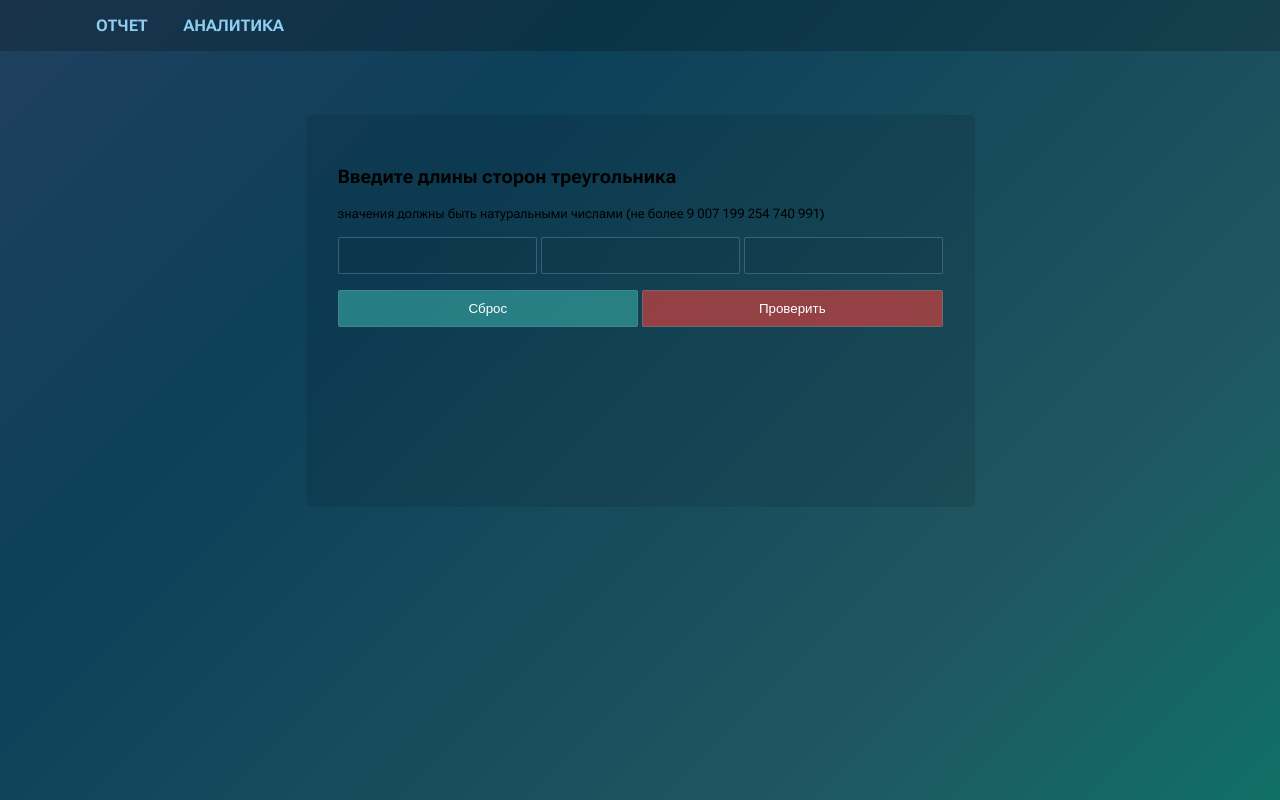
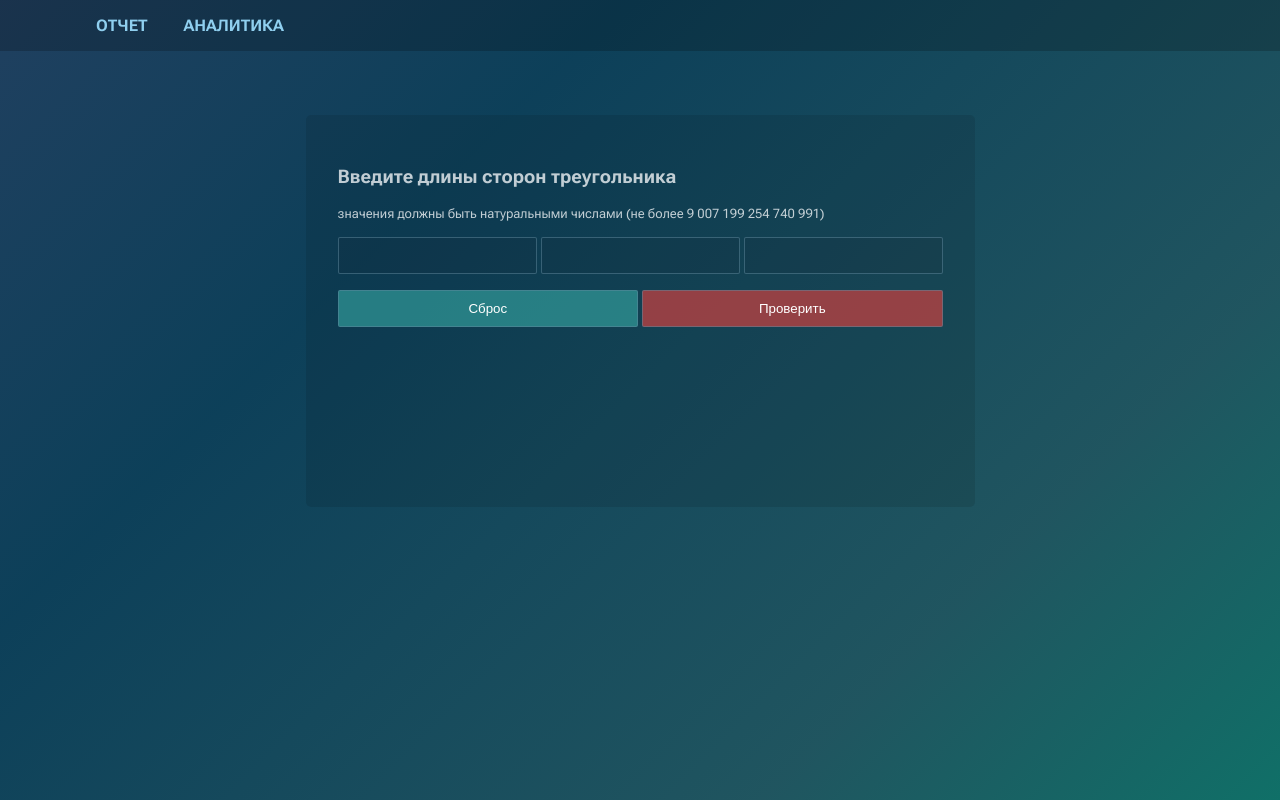
Before and after one commit to study-pm/testing, a website with bundled scripts: page src/lr_01/index.html in a window 1280 px wide. Built offline with nearby package versions, Linux system fonts and the light colour scheme.

Commit message:
fix: set font color to dark mode

```diff
--- a/src/lr_01/styles/style.css
+++ b/src/lr_01/styles/style.css
@@ -24,7 +24,7 @@ section {
 body {
     background-color: hsl(200, 50%, 20%);
     background-image: var(--back-theme_cyan);
-    color: light-dark(var(--txt-mode_light), var(--txt-mode_dark));
+    color: var(--txt-mode_dark);
     display: flex;
     flex-direction: column;
     font-family: "Roboto Flex", serif;
```
